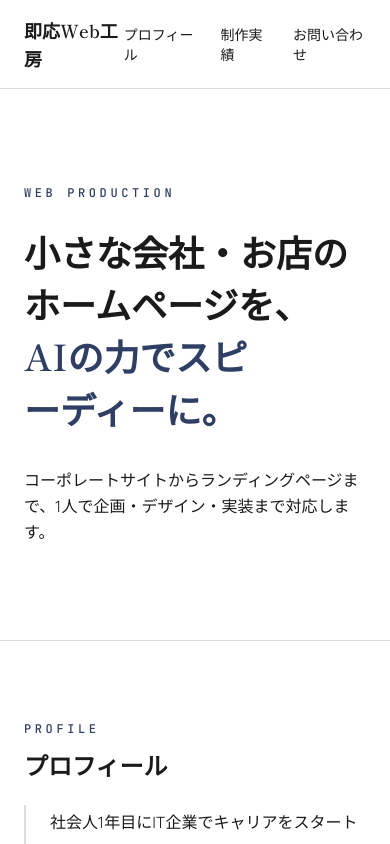
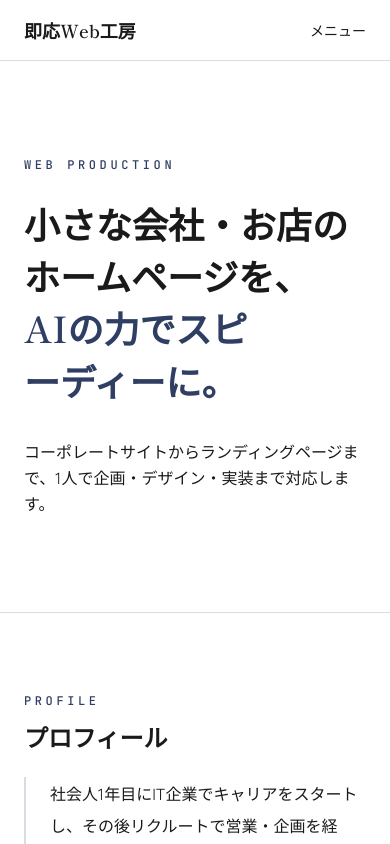
Before and after one commit to ksmrenasciment/sokuou-web-koubou-portfolio, a Next.js app: page / in a window 390 px wide. Shown: the top 844 px of the page. Built offline with nearby package versions, Linux system fonts and the light colour scheme.

Commit message:
fix: add mobile nav menu to prevent header overflow on narrow screens
The header's inline nav had no responsive collapsing, so the brand name plus three nav links would overflow a ~375px viewport. Desktop keeps the inline nav; narrow viewports get a toggle button that reveals a stacked mobile menu.

```diff
--- a/components/Header.tsx
+++ b/components/Header.tsx
@@ -1,24 +1,58 @@
+'use client';
+
+import { useState } from 'react';
 import Link from 'next/link';
 
+const navItems = [
+  { href: '/#about', label: 'プロフィール' },
+  { href: '/#works', label: '制作実績' },
+  { href: '/#contact', label: 'お問い合わせ' },
+];
+
 export default function Header() {
+  const [open, setOpen] = useState(false);
+
   return (
     <header className="sticky top-0 z-10 border-b border-line-hairline bg-base-white/90 backdrop-blur">
       <div className="mx-auto flex max-w-5xl items-center justify-between px-6 py-4">
         <Link href="/" className="font-display text-lg font-semibold text-base-charcoal">
           即応Web工房
         </Link>
-        <nav className="flex gap-6 text-sm text-base-charcoal">
-          <Link href="/#about" className="transition hover:text-accent-indigo">
-            プロフィール
-          </Link>
-          <Link href="/#works" className="transition hover:text-accent-indigo">
-            制作実績
-          </Link>
-          <Link href="/#contact" className="transition hover:text-accent-indigo">
-            お問い合わせ
-          </Link>
+        <nav className="hidden gap-6 text-sm text-base-charcoal sm:flex">
+          {navItems.map((item) => (
+            <Link
+              key={item.href}
+              href={item.href}
+              className="transition hover:text-accent-indigo"
+            >
+              {item.label}
+            </Link>
+          ))}
         </nav>
+        <button
+          type="button"
+          aria-label="メニューを開く"
+          aria-expanded={open}
+          className="text-sm text-base-charcoal sm:hidden"
+          onClick={() => setOpen((prev) => !prev)}
+        >
+          {open ? '閉じる' : 'メニュー'}
+        </button>
       </div>
+      {open && (
+        <nav className="flex flex-col gap-1 border-t border-line-hairline px-6 py-4 text-sm text-base-charcoal sm:hidden">
+          {navItems.map((item) => (
+            <Link
+              key={item.href}
+              href={item.href}
+              className="py-2 transition hover:text-accent-indigo"
+              onClick={() => setOpen(false)}
+            >
+              {item.label}
+            </Link>
+          ))}
+        </nav>
+      )}
     </header>
   );
 }
```
Also changed, not shown: 1 other file (tests, documents, lock files or other folders).
